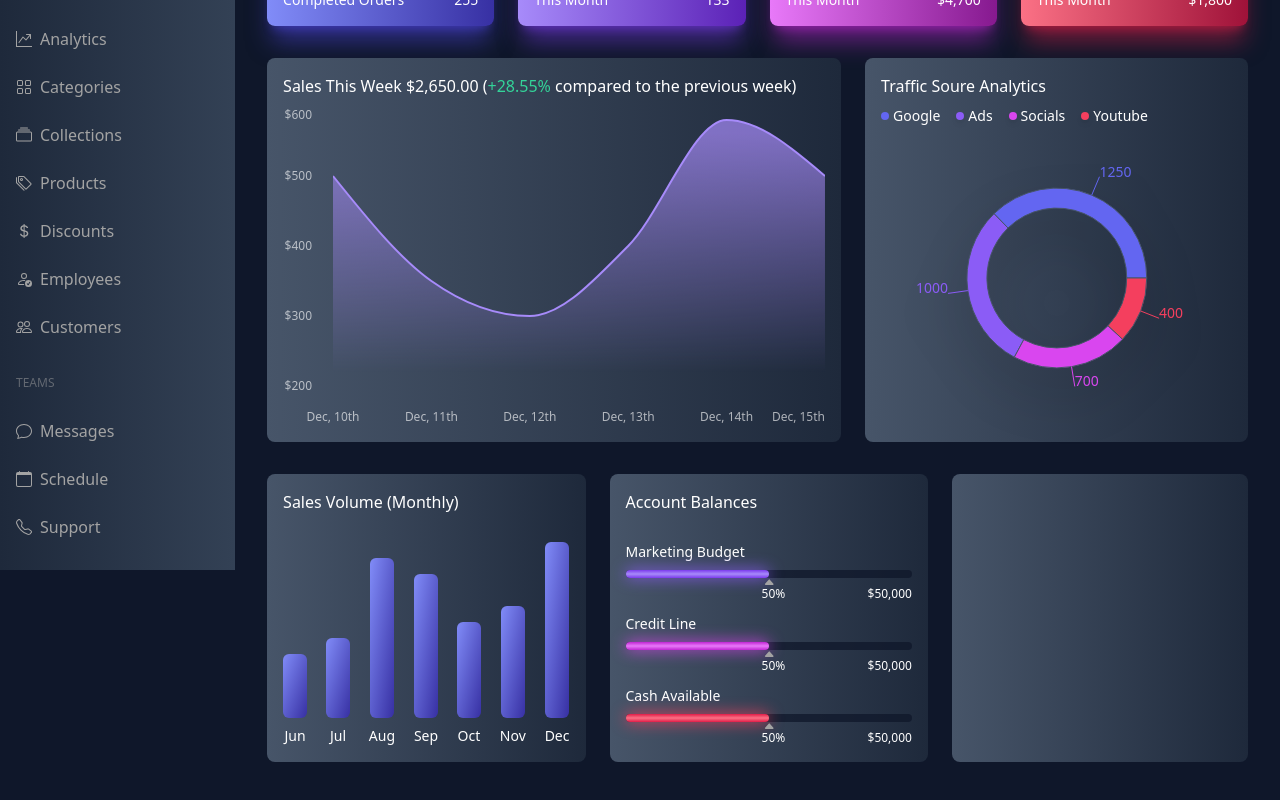
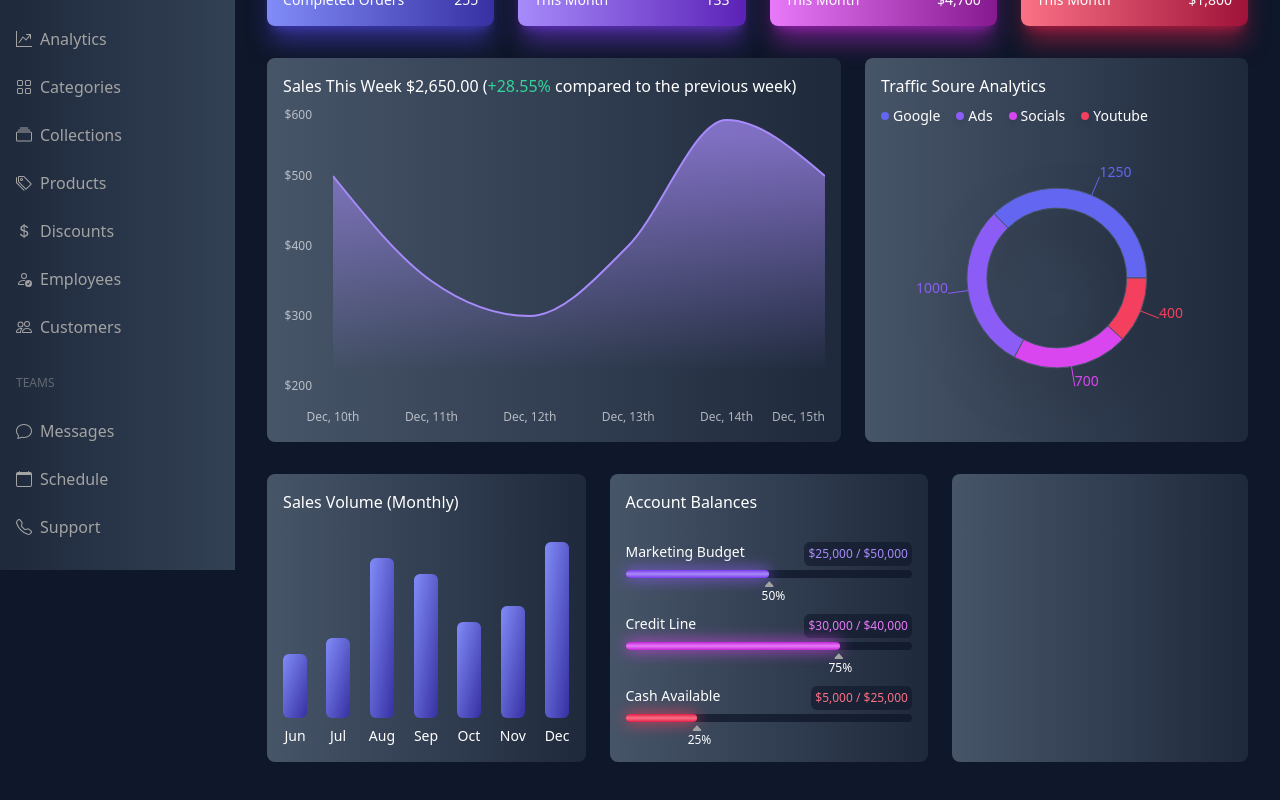
Before and after one commit to rmthomas98/dashboard, a React (Create React App) app in the folder frontend/: page / in a window 1280 px wide. Shown: the part 230-1030 px from the top of the page. Built offline with nearby package versions, Linux system fonts and the light colour scheme.

Commit message:
account balances component

```diff
--- a/frontend/src/Balances.js
+++ b/frontend/src/Balances.js
@@ -5,44 +5,62 @@ const Balances = () => {
   return (
     <div className="w-full h-72 bg-gradient-to-r from-slate-600 to-slate-800 rounded-lg mr-6 p-4">
       <div className="h-full flex flex-col justify-between">
-      <p className="font-medium text-white pb-4">Account Balances</p>
+        <p className="font-medium text-white pb-4">Account Balances</p>
         <div>
-          <p className="text-white font-thin text-sm pb-2">Marketing Budget</p>
-          <div className="relative w-full">
+          <div className="flex justify-between items-center w-full">
+            <p className="text-white font-thin text-sm pb-2">
+              Marketing Budget
+            </p>
+            <p className="text-right text-xs font-thin mb-1 p-1 rounded-md text-violet-400 bg-slate-900/60">
+              $25,000 / $50,000
+            </p>
+          </div>
+          <div className="relative w-full pb-6">
             <div className="w-full h-2 bg-slate-900/75 rounded-full relative">
               <span className="w-1/2 h-full bg-gradient-to-b from-violet-600 via-violet-400 to-violet-600 absolute top-0 left-0 rounded-full shadow-account-bar shadow-violet-500"></span>
-              <CaretUpFill className="absolute top-1.5 left-1/2 translate-x-[-48%] text-neutral-400 text-xs"/>
-              <p className="absolute top-4 left-1/2 translate-x-[-30%] text-xs font-thin text-white">50%</p>
+              <CaretUpFill className="absolute top-2 left-1/2 translate-x-[-48%] text-neutral-400 text-xs" />
+              <p className="absolute top-4 left-1/2 translate-x-[-30%] text-xs font-thin text-white mt-0.5">
+                50%
+              </p>
             </div>
-            <p className="text-right text-xs text-white font-thin pt-2">
-              $50,000
-            </p>
           </div>
         </div>
         <div>
-          <p className="text-white font-thin text-sm pb-2">Credit Line</p>
-          <div className="relative w-full">
+        <div className="flex justify-between w-full">
+            <p className="text-white font-thin text-sm pb-2">
+              Credit Line
+            </p>
+            <p className="text-right text-xs font-thin mb-1 p-1 rounded-md text-fuchsia-400 bg-slate-900/60">
+              $30,000 / $40,000
+            </p>
+          </div>
+          <div className="relative w-full pb-6">
             <div className="w-full h-2 bg-slate-900/75 rounded-full relative">
-              <span className="w-1/2 h-full bg-gradient-to-b from-fuchsia-600 via-fuchsia-400 to-fuchsia-600 absolute top-0 left-0 rounded-full shadow-account-bar shadow-fuchsia-500"></span>
-              <CaretUpFill className="absolute top-1.5 left-1/2 translate-x-[-48%] text-neutral-400 text-xs"/>
-              <p className="absolute top-4 left-1/2 translate-x-[-30%] text-xs font-thin text-white">50%</p>
+              <span className="w-3/4 h-full bg-gradient-to-b from-fuchsia-600 via-fuchsia-400 to-fuchsia-600 absolute top-0 left-0 rounded-full shadow-account-bar shadow-fuchsia-500"></span>
+              <CaretUpFill className="absolute top-2 left-3/4 translate-x-[-60%] text-neutral-400 text-xs" />
+              <p className="absolute top-4 left-3/4 translate-x-[-50%] text-xs font-thin text-white mt-0.5">
+                75%
+              </p>
             </div>
-            <p className="text-right text-xs text-white font-thin pt-2">
-              $50,000
-            </p>
           </div>
         </div>
         <div>
-          <p className="text-white font-thin text-sm pb-2">Cash Available</p>
-          <div className="relative w-full">
+        <div className="flex justify-between w-full">
+            <p className="text-white font-thin text-sm pb-2">
+              Cash Available
+            </p>
+            <p className="text-right text-xs font-thin mb-1 p-1 rounded-md text-rose-400 bg-slate-900/60">
+              $5,000 / $25,000
+            </p>
+          </div>
+          <div className="relative w-full pb-6">
             <div className="w-full h-2 bg-slate-900/75 rounded-full relative">
-              <span className="w-1/2 h-full bg-gradient-to-b from-rose-600 via-rose-400 to-rose-600 absolute top-0 left-0 rounded-full shadow-account-bar shadow-rose-500"></span>
-              <CaretUpFill className="absolute top-1.5 left-1/2 translate-x-[-48%] text-neutral-400 text-xs"/>
-              <p className="absolute top-4 left-1/2 translate-x-[-30%] text-xs font-thin text-white">50%</p>
+              <span className="w-1/4 h-full bg-gradient-to-b from-rose-600 via-rose-400 to-rose-600 absolute top-0 left-0 rounded-full shadow-account-bar shadow-rose-500"></span>
+              <CaretUpFill className="absolute top-2 left-1/4 translate-x-[-50%] text-neutral-400 text-xs" />
+              <p className="absolute top-4 left-1/4 translate-x-[-40%] text-xs font-thin text-white mt-0.5">
+                25%
+              </p>
             </div>
-            <p className="text-right text-xs text-white font-thin pt-2">
-              $50,000
-            </p>
           </div>
         </div>
       </div>
```
